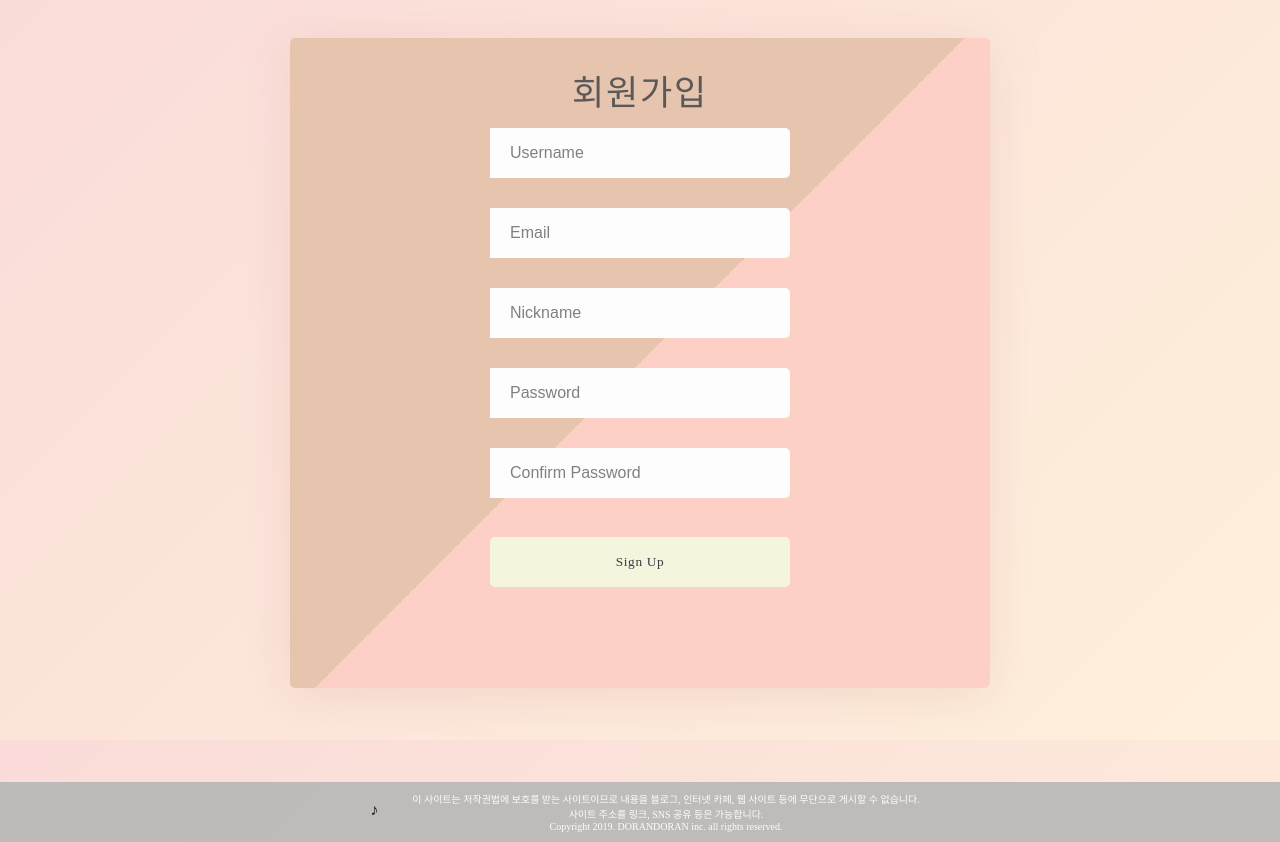
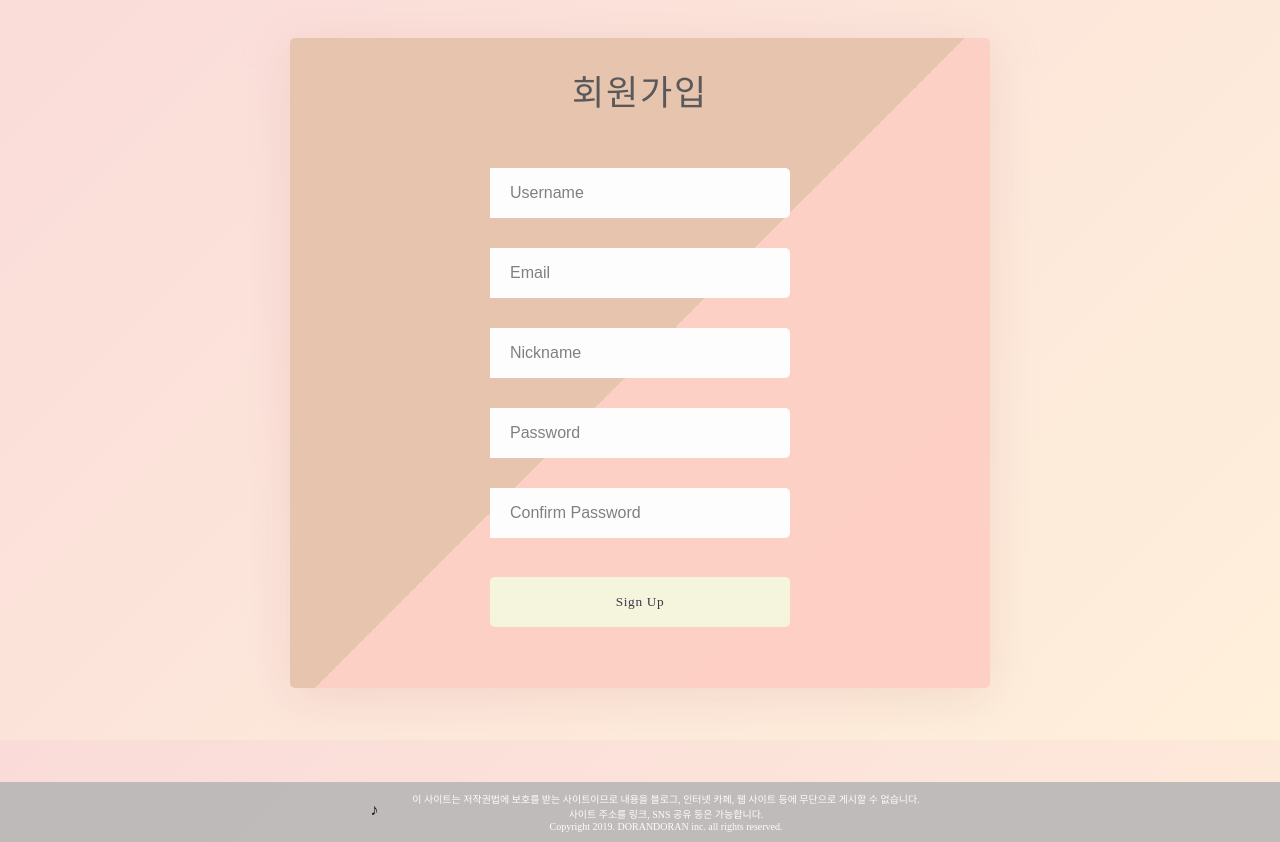
Before and after one commit to hyeriyang/doranProject, a Django app: page /user/signup/ in a window 1280 px wide. Shown: the part 60-902 px from the top of the page. Run offline with Django 3.2, Linux system fonts and the light colour scheme; parts of the project's set-up code (start-up, migrations or seed data) failed here and were passed over; some web fonts are replaced.

Commit message:
회원가입 간격

```diff
--- a/board/templates/bdetail.html
+++ b/board/templates/bdetail.html
@@ -1,5 +1,3 @@
-{% extends 'base.html' %}
-{% block content %}
 <!DOCTYPE html>
 <html lang="ko">
     <head>
@@ -287,5 +285,3 @@ border-left-color: #2dcb73;
           {% endfor %}
         </body>
         </html>
-
-        {% endblock %}
--- a/member/templates/signup.html
+++ b/member/templates/signup.html
@@ -397,7 +397,7 @@ li:hover ~ li p {
                        <!--     End  header Content  -->
                        <br><br>
 
-                       <div class="field-set" style="margin-left:auto; margin-right:auto; position:absolute; top:22%;"><!--usernae, password, login 하얀색 버튼의 위치 설정-->
+                       <div class="field-set" style="margin-left:auto; margin-right:auto; position:absolute; top:27%;"><!--usernae, password, login 하얀색 버튼의 위치 설정-->
 
                           <input class="form-input" id="user" type="text" placeholder="Username" name="username" required><br><br>
 
```
Also changed, not shown: db.sqlite3.
